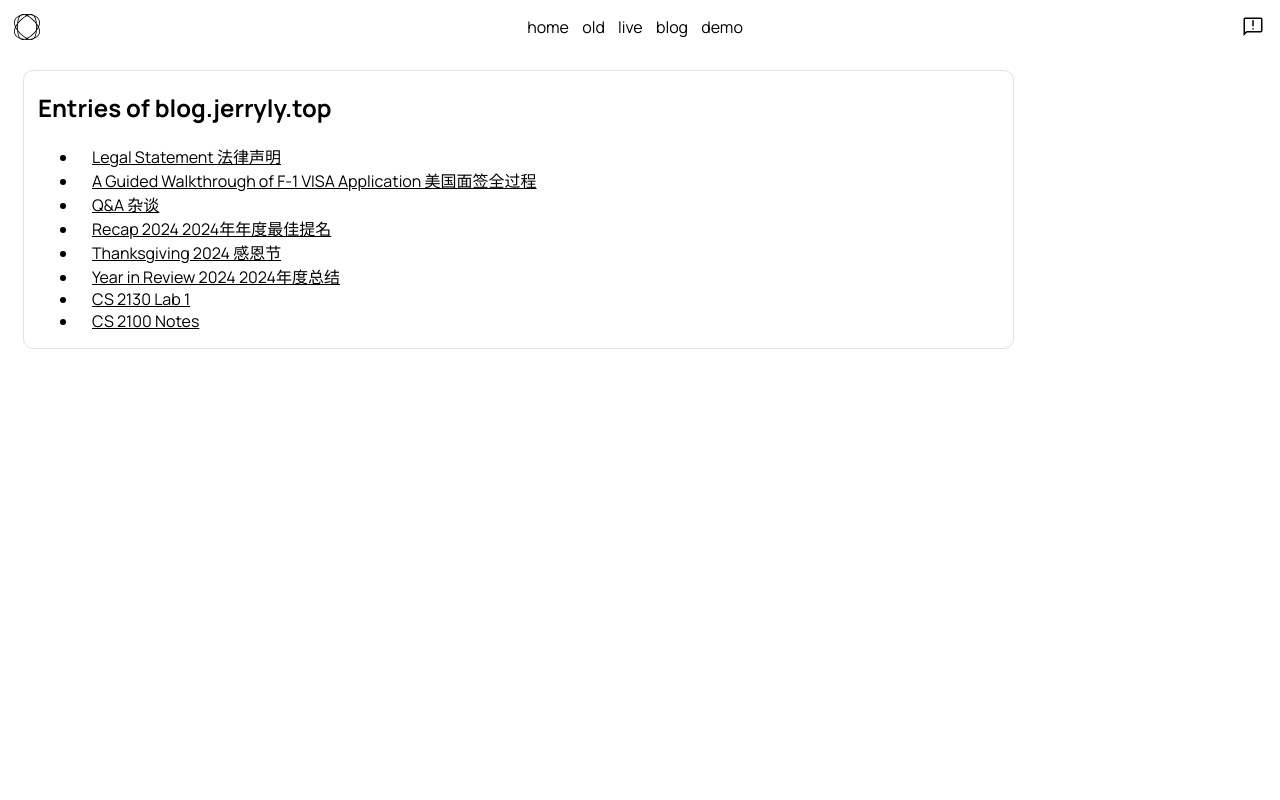
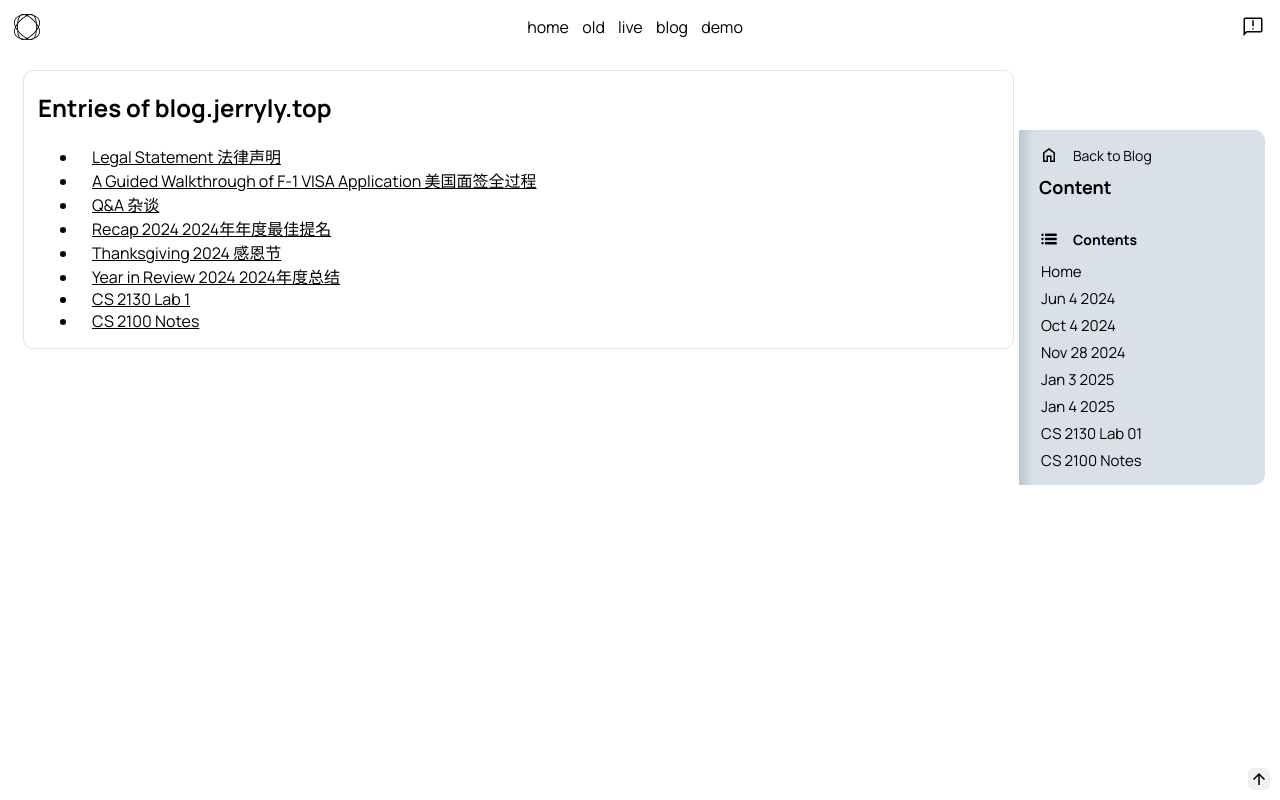
Before and after one commit to jerrylimes/static-blog, a Flask app: page /content.html in a window 1280 px wide. Run offline with Flask 3, Linux system fonts and the light colour scheme; some web fonts are replaced.

Commit message:
Updated Aug 30 2025

```diff
--- a/templates/layout.html
+++ b/templates/layout.html
@@ -191,9 +191,57 @@
         </div>
     </header>
 
-    <main>
-        {% block content %}{% endblock %}
-    </main>
+    <div id="content-unit">
+        <div id="bookmark">
+            <div class="post-banner">
+                <a id="text-n" href="{{ url_for('index') }}">
+                    <span class="material-symbols-outlined">home</span>
+                    <span>&emsp;Back to Blog</span>
+                </a>
+                <h1 id="title">{{ title }}</h1>
+            </div>
+            <nav tabindex="1">
+                <p id="list-of-contents">
+                    <a href="{{ url_for('post', post_name='content') }}">
+                        <span class="material-symbols-outlined">list</span>
+                        <b>&emsp;Contents</b>
+                    </a>
+                </p>
+                <ul id="list">
+                    <li><a href="{{ url_for('index') }}">Home</a></li>
+                    <li><a href="{{ url_for('post', post_name=20240604) }}">Jun 4 2024</a></li>
+                    <li><a href="{{ url_for('post', post_name=20241004) }}">Oct 4 2024</a></li>
+                    <li><a href="{{ url_for('post', post_name=20241128) }}">Nov 28 2024</a></li>
+                    <li><a href="{{ url_for('post', post_name=20250103) }}">Jan 3 2025</a></li>
+                    <li><a href="{{ url_for('post', post_name=20241123) }}">Jan 4 2025</a></li>
+                    <li><a href="{{ url_for('post', post_name=20250121) }}">CS 2130 Lab 01</a></li>
+                    <li><a href="{{ url_for('render_markdown', filename='CS2100-Notes') }}">CS 2100 Notes</a></li>
+                </ul>
+            </nav>
+        </div>
+        <div id="post-flip">
+            {% if prev_page %}
+            <a href="{{ prev_page }}">
+                <span class="material-symbols-outlined">arrow_back_ios_new</span>
+            </a>
+            {% endif %}
+            {% if next_page %}
+            <a href="{{ next_page }}">
+                <span class="material-symbols-outlined">arrow_forward_ios</span>
+            </a>
+            {% endif %}
+        </div>
+        <div id="back-to-top">
+            <a href="#">
+                <div id="back-button">
+                    <span class="material-symbols-outlined">arrow_upward</span>
+                </div>
+            </a>
+        </div>
+        <main>
+            {% block content %}{% endblock %}
+        </main>
+    </div>
 
     <script>
         $("#logo-wrapper").click(() => {
```
